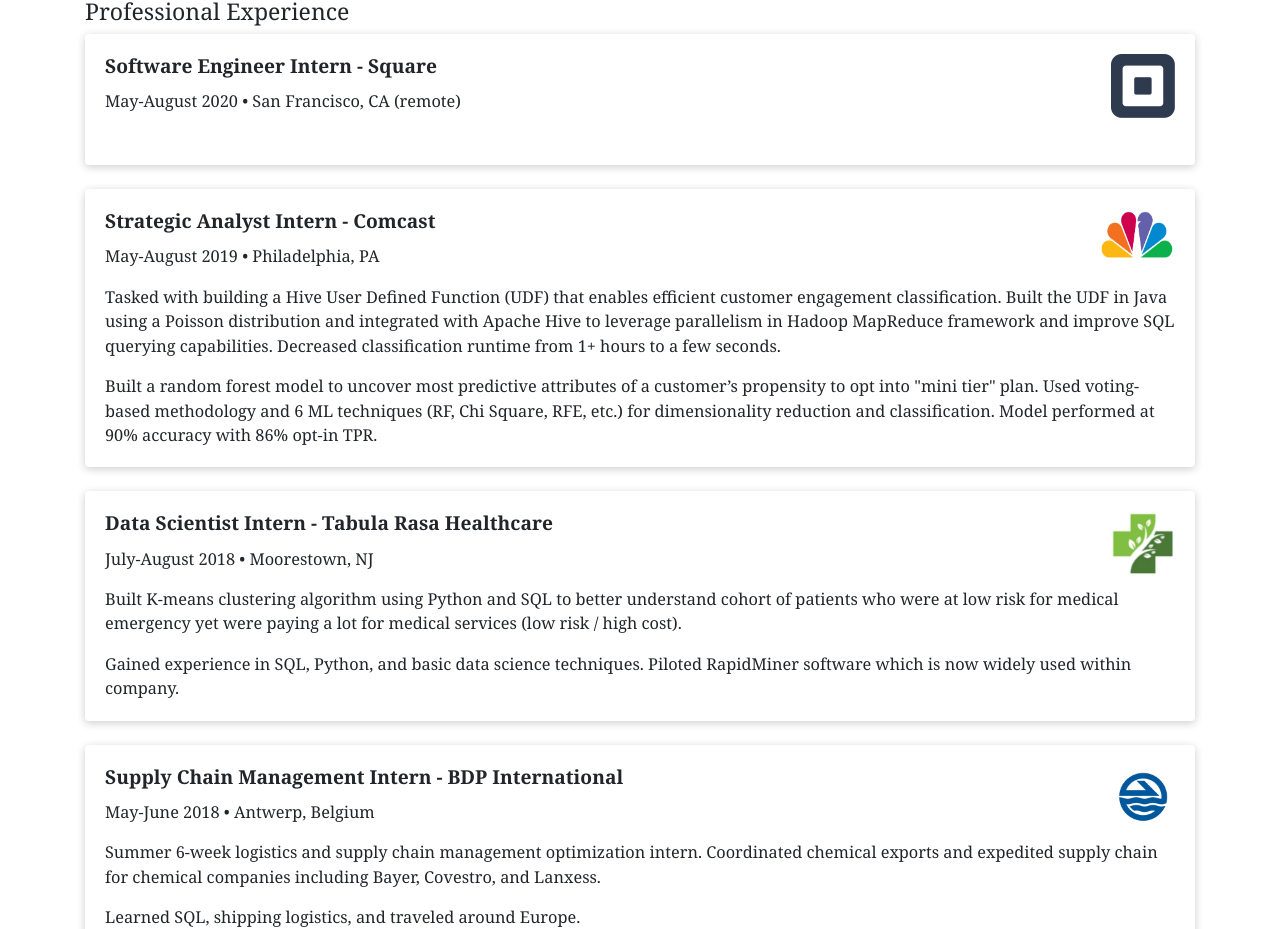
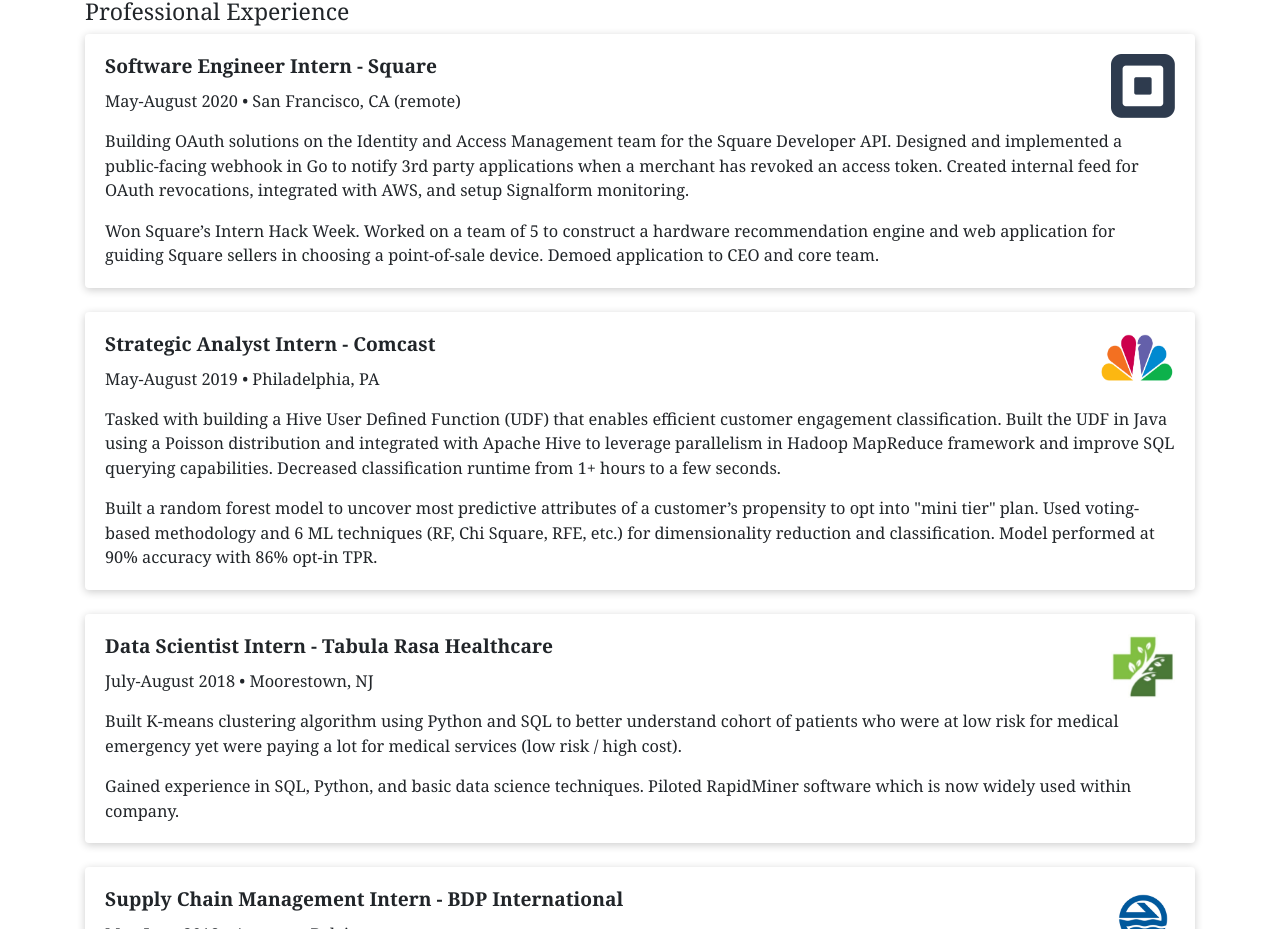
Before and after one commit to jackg235/my-portfolio, a React (Create React App) app: page / in a window 1280 px wide. Shown: the part 2040-2969 px from the top of the page. Built offline with nearby package versions, Linux system fonts and the light colour scheme.

Commit message:
Add description of experience at Square

```diff
--- a/src/components/Home.jsx
+++ b/src/components/Home.jsx
@@ -241,8 +241,13 @@
       image_class: "company-logo",
       date: "May-August 2020",
       loc: "San Francisco, CA (remote)",
-      p1: "",
-      p2: "",
+      p1: `Building OAuth solutions on the Identity and Access Management team for the Square Developer API.
+      Designed and implemented a public-facing webhook in Go to notify 3rd party applications when a merchant
+      has revoked an access token. Created internal feed for OAuth revocations, integrated with AWS,
+      and setup Signalform monitoring. `,
+      p2: `Won Square’s Intern Hack Week. Worked on a team of 5 to construct a hardware recommendation engine
+      and web application for guiding Square sellers in choosing a point-of-sale device.
+      Demoed application to CEO and core team.`,
     });
 
     exp.push({
--- a/src/static/stylesheets/Home.css
+++ b/src/static/stylesheets/Home.css
@@ -4,10 +4,6 @@
 
 .home .home-nav {
     color : black !important;
-}
-
-.container {
-    font-size: min(max(1.5vw, 18px), 28px);
 }
 
 .title {
```
Also changed, not shown: 1 other file (tests, documents, lock files or other folders).
